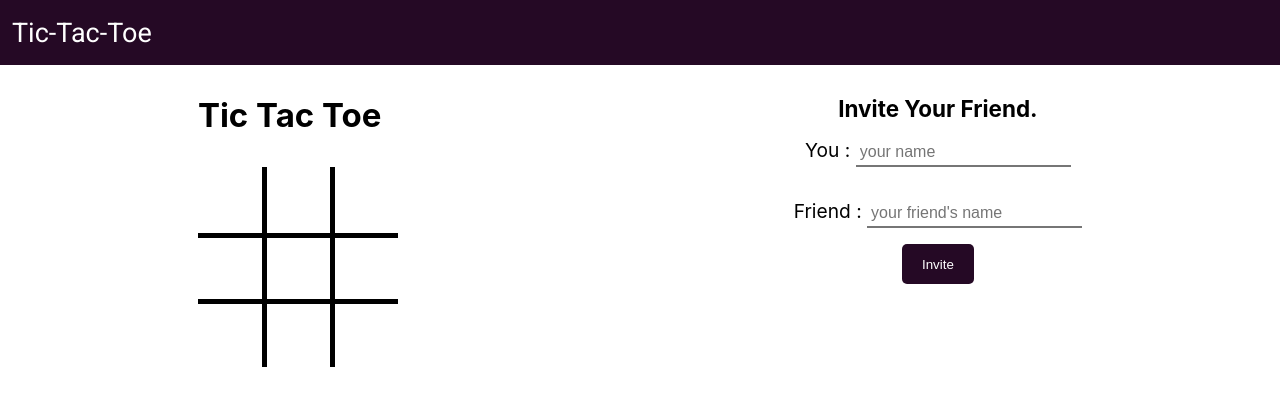
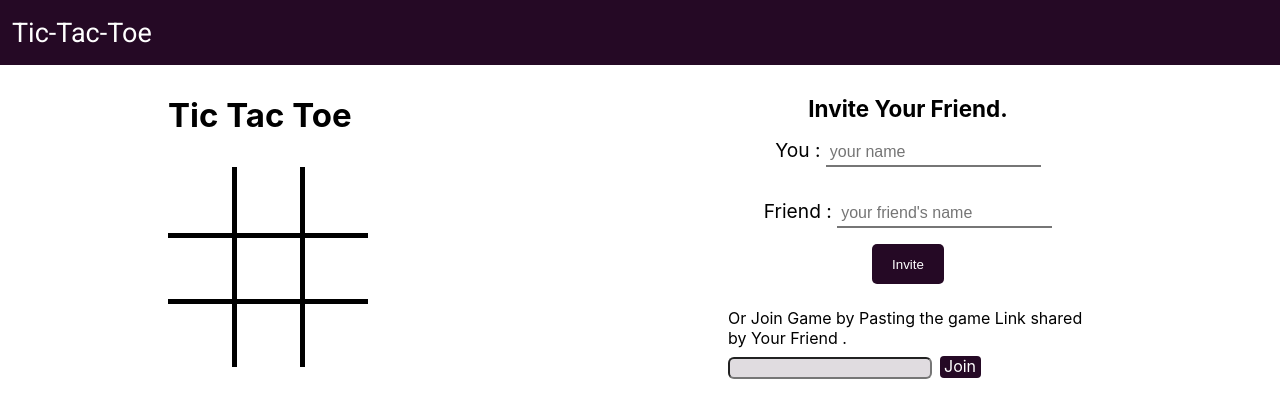
Before and after one commit to rahuljadav21/tic-tac-toe-multiplayer, a React (Create React App) app: page / in a window 1280 px wide. Shown: the top 418 px of the page. Built offline with nearby package versions, Linux system fonts and the light colour scheme; a web font is replaced by a local one.

Commit message:
join game option added

```diff
--- a/src/components/Home.js
+++ b/src/components/Home.js
@@ -9,6 +9,7 @@ function Home() {
     const [p1,setP1]=useState('');
     const [p2,setP2]=useState('');
     const [gameLink,setGameLink]=useState({});
+    const [join,setJoin]=useState('/');
 
     function invite(e){
         let data ={
@@ -20,12 +21,13 @@ function Home() {
       .then((response) => {
        setGameLink(`/game/${response.data._id}`)
        let gmlink = document.querySelector('#myInput')
-       gmlink.value=`https://tic-tac-toe-multiplayer.netlify.app/game/${response.data._id}`
+       gmlink.value=`/game/${response.data._id}`
       });
         e.preventDefault()
       let link = document.querySelector('.gameLink');
       link.style.display='block';
-
+      let j = document.querySelector('.join')
+      j.style.display='none';
     }
 
 
@@ -64,6 +66,14 @@ function Home() {
                     <p>Share this Link to your Friend.</p>
                     <Link className="play-btn" to={gameLink}>Play</Link>
                 </div>
+                <div className="join" style={{margin:"3vh"}}>
+                    <p style={{width:"45vh",marginBottom:"1vh"}}>Or Join Game by Pasting the game Link shared by Your Friend . </p>
+
+                    <div className="join-container">
+                    <input type="text" onChange={(e)=>{setJoin(e.target.value)}} className="join-input"/>
+                    <Link to={join} className="join-btn" >Join</Link>
+                    </div>
+                </div>
 
 
             </div>
--- a/src/components/styles/home.css
+++ b/src/components/styles/home.css
@@ -97,3 +97,21 @@
     width: 32px;
     height: 24px;
 }
+.join-input{
+  height: 18px;
+  background: #25092524;
+  border-radius: 6px;
+  width: 200px;
+}
+.form-container{
+  width: auto;
+}
+.join-btn{
+  text-decoration: none;
+    background: #250925;
+    color: white;
+    padding: 0px 5px 2px 4px;
+    margin: 1vh;
+    border-radius: 4px;
+    width: auto;
+}
```
